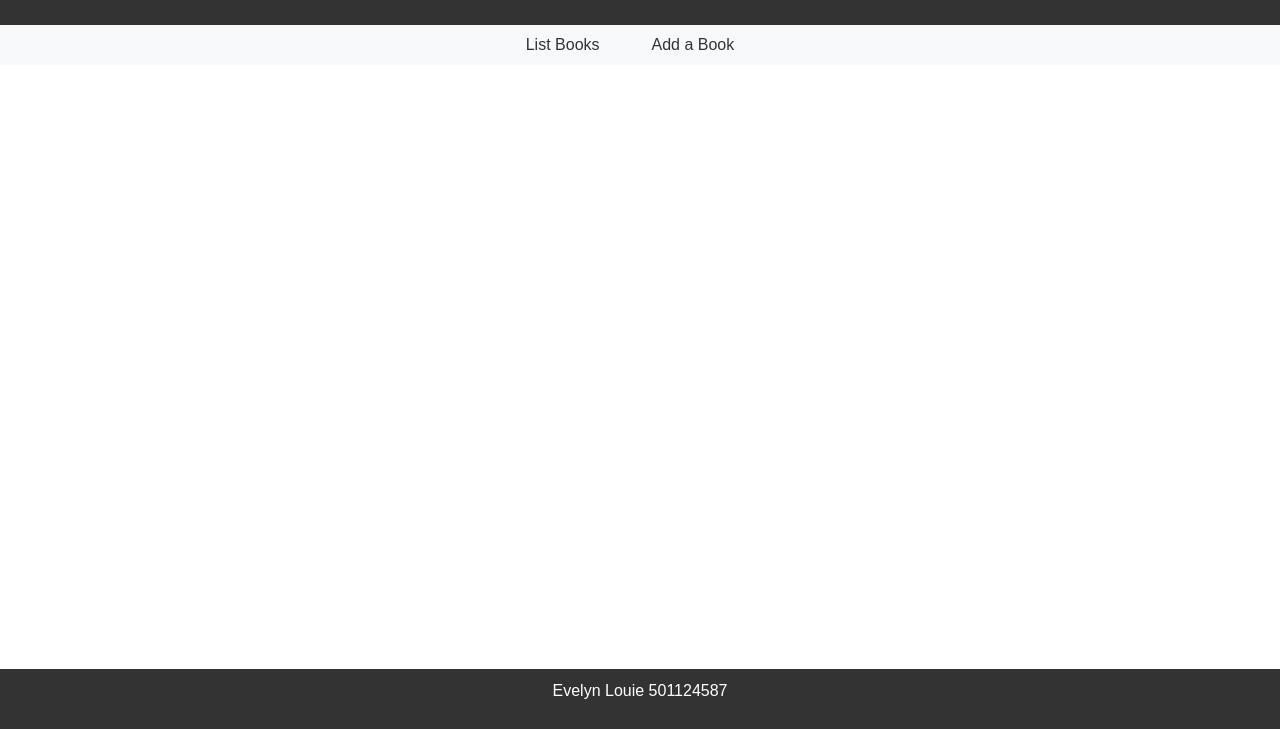
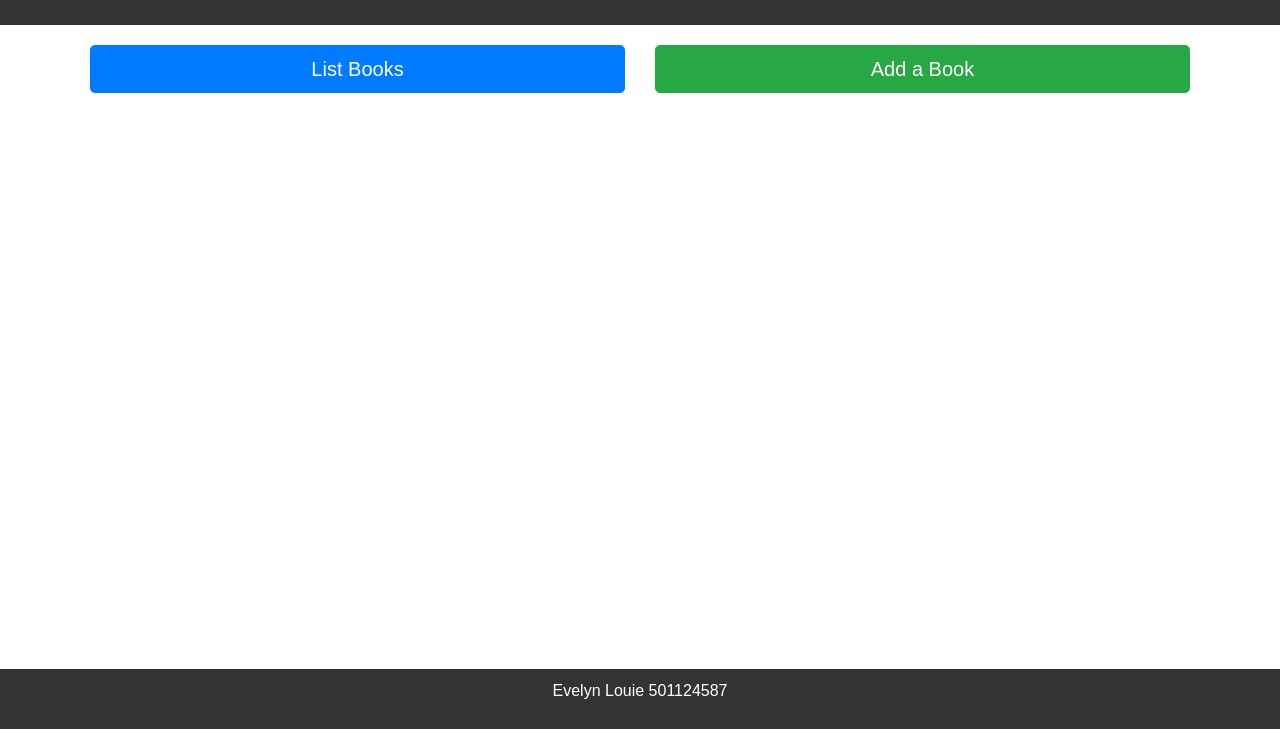
Before and after one commit to LouieEvelyn/Lab6, a plain HTML site: page index.html in a window 1280 px wide. Shown: the part 71-800 px from the top of the page. Drawn offline with nearby package versions, Linux system fonts and the light colour scheme.

Commit message:
Update index.html

```diff
--- a/index.html
+++ b/index.html
@@ -51,10 +51,16 @@
         <h1>Welcome to the Book Inventory App</h1>
     </header>
     <nav>
-        <ul class="nav justify-content-center">
-            <li class="nav-item"><a class="nav-link" href="http://localhost:3000/bookinventory/list">List Books</a></li>
-            <li class="nav-item"><a class="nav-link" href="http://localhost:3000/bookinventory/add">Add a Book</a></li>
-        </ul>
+        <div class="container">
+            <div class="row justify-content-center">
+                <div class="col-md-6 text-center">
+                    <a class="btn btn-primary btn-lg btn-block" href="http://localhost:3000/bookinventory/list">List Books</a>
+                </div>
+                <div class="col-md-6 text-center">
+                    <a class="btn btn-success btn-lg btn-block" href="http://localhost:3000/bookinventory/add">Add a Book</a>
+                </div>
+            </div>
+        </div>
     </nav>
     <div class="container" id="content">
         <!-- Content will be loaded here -->
```
